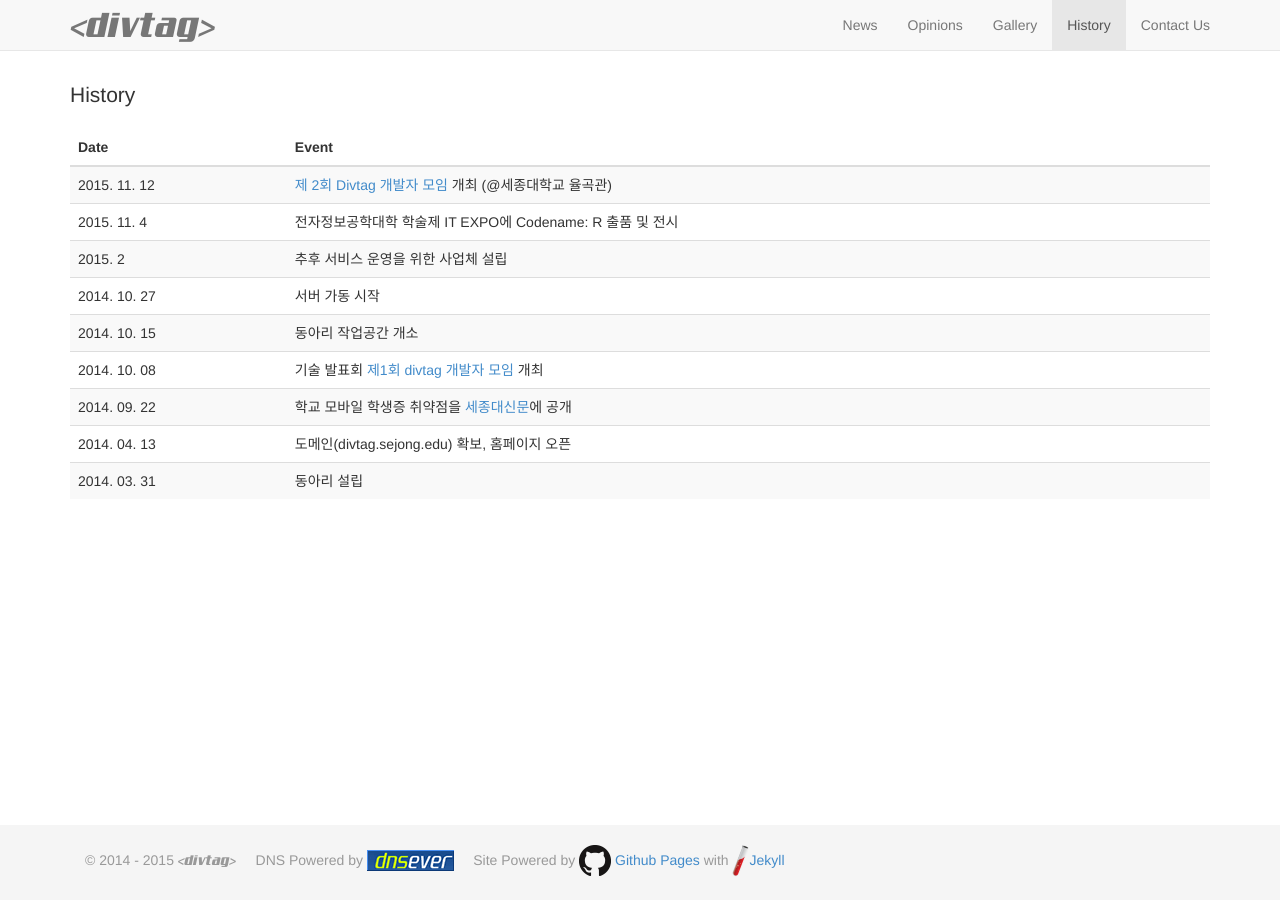
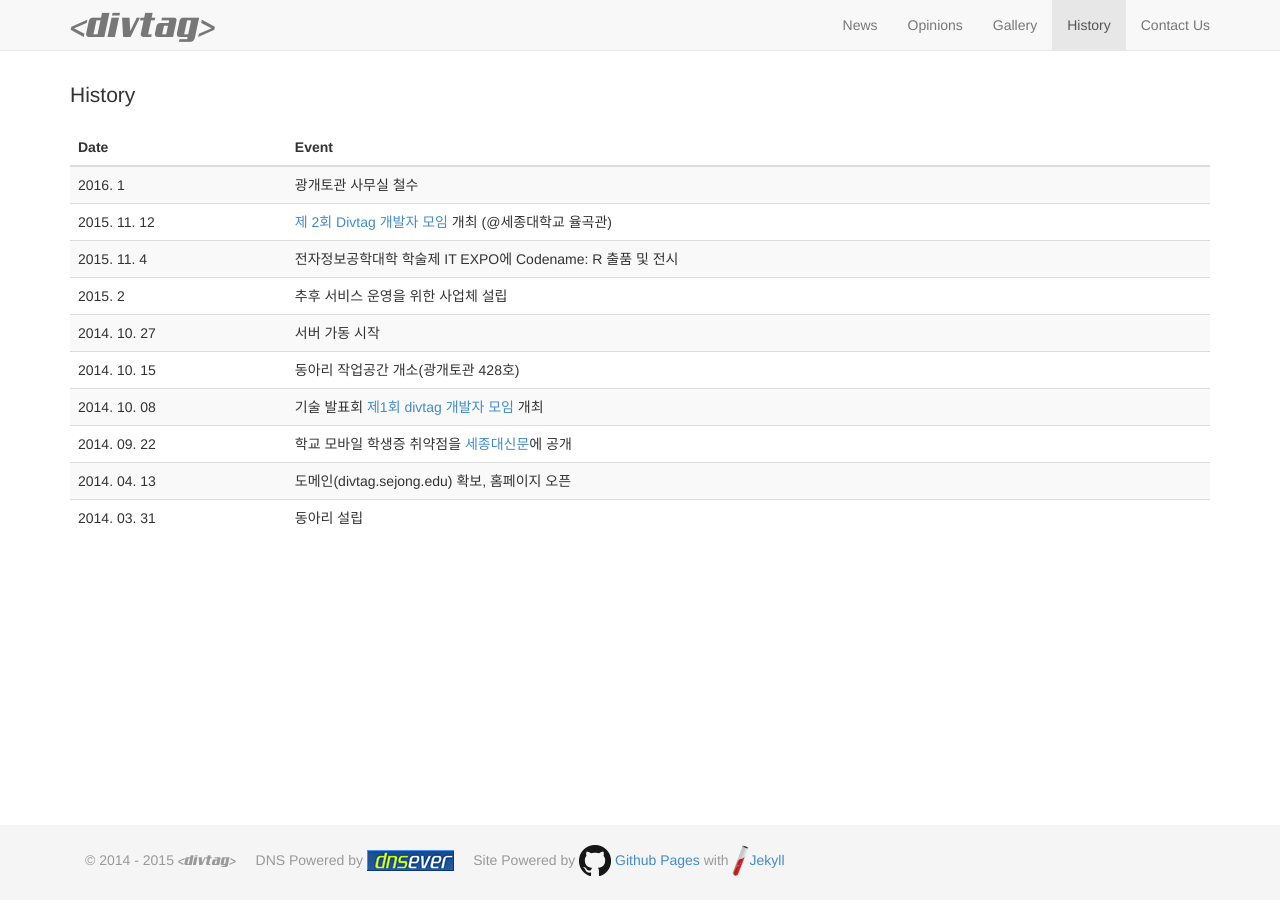
Before and after one commit to divtagers/divtagers.github.io, a Jekyll site: the page built from history/index.html, in a window 1280 px wide. Built offline with Jekyll 4.4.1, drawn with Linux system fonts in a browser that asks for light colours; Markdown is read by kramdown in place of the engine named in the settings.

Commit message:
Update index.html

```diff
--- a/history/index.html
+++ b/history/index.html
@@ -13,6 +13,10 @@ type: history
 	    </tr>
 	</thead>
 	<tbody>
+			<tr>
+			   <td>2016. 1</td>
+			   <td>광개토관 사무실 철수</td>
+			</tr>
 			<tr>
 			   <td>2015. 11. 12</td>
 			   <td><a href="/second-meetup">제 2회 Divtag 개발자 모임</a> 개최 (@세종대학교 율곡관)</td>
@@ -31,7 +35,7 @@ type: history
 			</tr>
 			<tr>
 			  <td>2014. 10. 15</td>
-			  <td>동아리 작업공간 개소</td>
+			  <td>동아리 작업공간 개소(광개토관 428호)</td>
 			</tr>
 			<tr>
 			  <td>2014. 10. 08</td>
```
